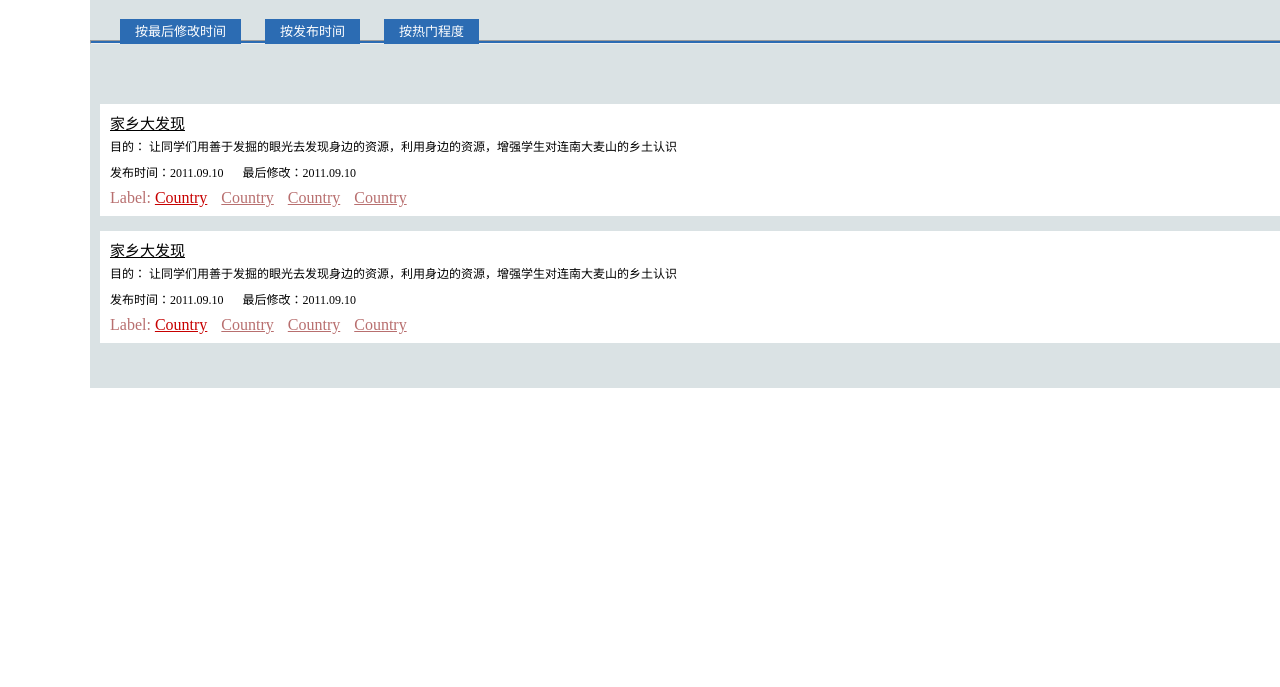
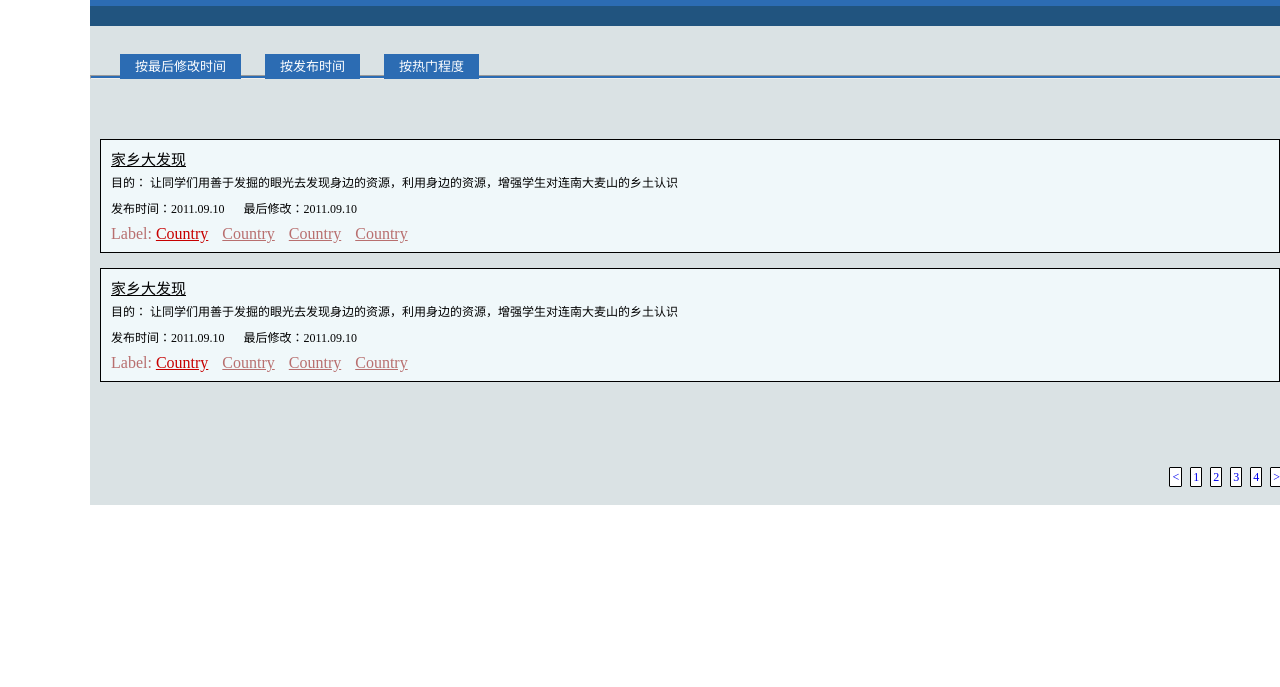
Before and after one commit to waldronluo/X.C.L.O.S.E, a plain HTML site: page search.html in a window 1280 px wide. Shown: the part 113-800 px from the top of the page. Drawn offline with Linux system fonts and the light colour scheme.

Commit message:
ver0.0.2

```diff
--- a/css/base.css
+++ b/css/base.css
@@ -17,7 +17,7 @@
   position: relative;
   font-size: 12px;
   left: 1135px;
-  margin: 5px;
+  margin: 5px 0px 15px 0px;
 }
 .header .userlog .login {
   position: relative;
@@ -29,6 +29,7 @@
 }
 .header .header-content {
   display: inline-block;
+  margin: 5px 0px 20px 0px;
 }
 .header .header-content .title {
   display: inline-block;
--- a/css/search.css
+++ b/css/search.css
@@ -1,5 +1,6 @@
 .content {
   background-color: rgb(218,226,228);
+  overflow: hidden;
 }
 
 .content .sortGroup {
@@ -12,7 +13,7 @@
   margin: 0px 0px 0px 0px;
 }
 
-.content .sortGroup .sortButton{
+.content .sortGroup .sortButton {
   background-color: rgb(44,108,179);
   font-size: 13px;
   margin: 0px 10px 0px 10px;
@@ -26,9 +27,13 @@
 }
 
 .content .resultGroup .result {
+  border: 1px solid #000000;
   margin: 0px 0px 15px 0px;
   padding: 8px 0px 5px 5px;
-  background-color: rgb(255, 255, 255);
+  background-color: rgb(240, 248, 250);
+}
+.content .resultGroup .result:hover {
+  border: 1px solid #aa66dd;
 }
 
 .content .resultGroup .result .resultTitle {
@@ -59,3 +64,20 @@
 .content .resultGroup .result .LabelFollowed .labelSearched {
   color: rgb(199,0,0);
 }
+
+.content .page {
+  float: right;
+  display: inline-block;
+  margin: 10px 5px 20px 0px;
+}
+
+.content .page .page-counter {
+  font-size: 12px;
+  border: 1px solid #000000;
+  border-radius: 1px;
+  margin: 10px;
+  padding: 2px 2px 2px 2px;
+  background-color: #ffffff;
+  margin: 0px 2px 0px 2px;
+  text-decoration: none;
+}
--- a/search.html
+++ b/search.html
@@ -66,9 +66,19 @@
           </div>
         </div>
 
+        <div class="page">
+          <a class="page-counter" href="#"><</a>
+          <a class="page-counter" href="#">1</a>
+          <a class="page-counter" href="#">2</a>
+          <a class="page-counter" href="#">3</a>
+          <a class="page-counter" href="#">4</a>
+          <a class="page-counter" href="#">></a>
+        </div>
       </div>
 
     </div>
 
-  </body>
+  </div>
+
+</body>
 </html>
```
Also changed, not shown: teach-plan.html (added, +28 -0 lines).
